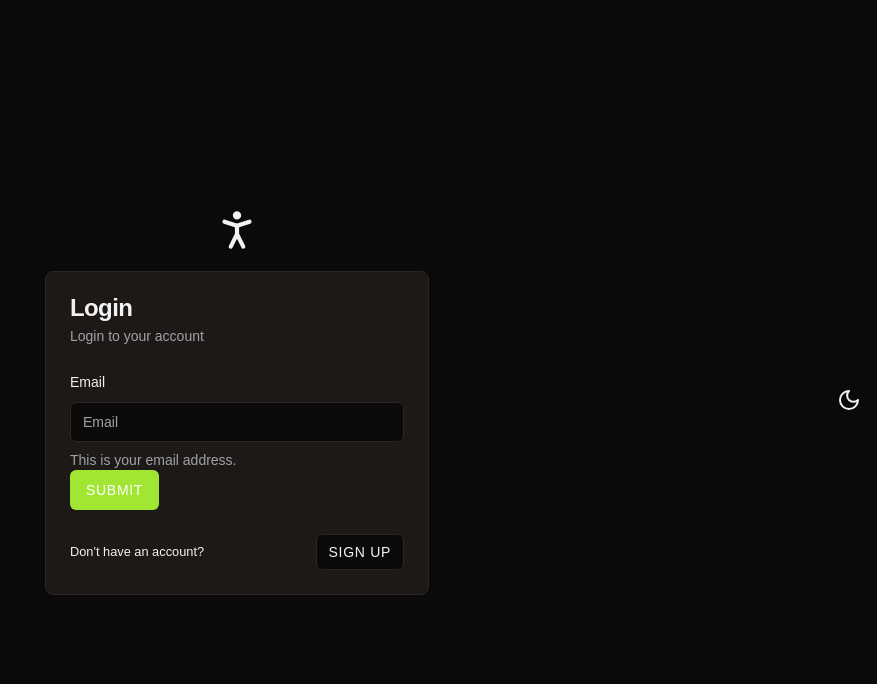
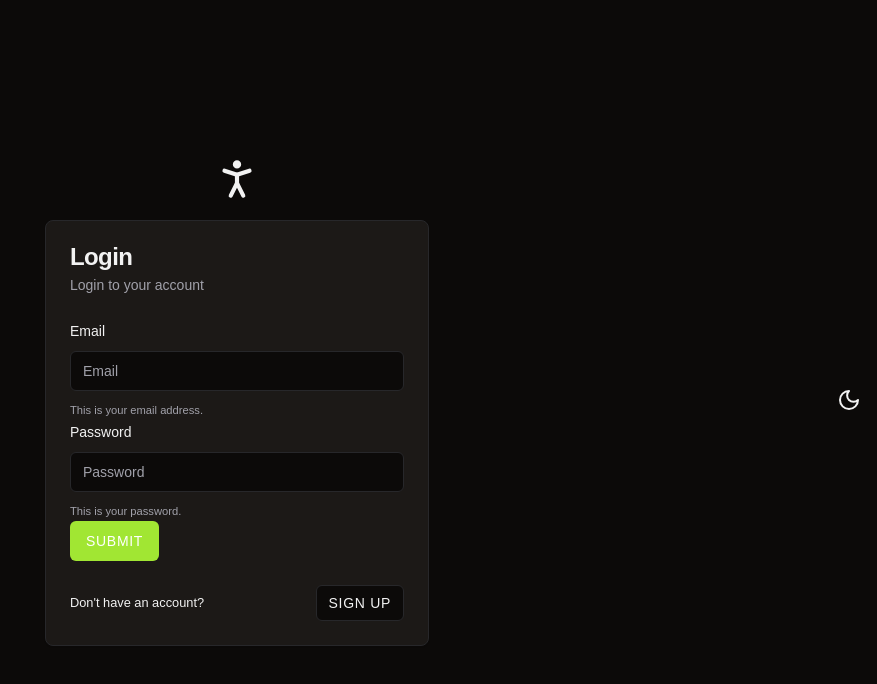
Before and after one commit to penn201500/shadcn-and-nextjs, a Next.js app: page /login in a window 1280 px wide. Shown: the top 684 px of the page, without its empty margins (403-1280 px from the left). Built offline with nearby package versions, Linux system fonts and the light colour scheme.

Commit message:
✨ Add password field in login form
true

```diff
--- a/app/(logged-out)/login/page.tsx
+++ b/app/(logged-out)/login/page.tsx
@@ -68,7 +68,27 @@ export default function LoginPage() {
                                             />
                                         </FormControl>
                                         <FormDescription>
-                                            This is your email address.
+                                            <small>This is your email address.</small>
+                                        </FormDescription>
+                                        <FormMessage />
+                                    </FormItem>
+                                )}
+                            />
+                            <FormField
+                                control={form.control}
+                                name="password"
+                                render={({ field }) => (
+                                    <FormItem>
+                                        <FormLabel>Password</FormLabel>
+                                        <FormControl>
+                                            <Input
+                                                placeholder="Password"
+                                                type="password"
+                                                {...field}
+                                            />
+                                        </FormControl>
+                                        <FormDescription>
+                                            <small>This is your password.</small>
                                         </FormDescription>
                                         <FormMessage />
                                     </FormItem>
```
